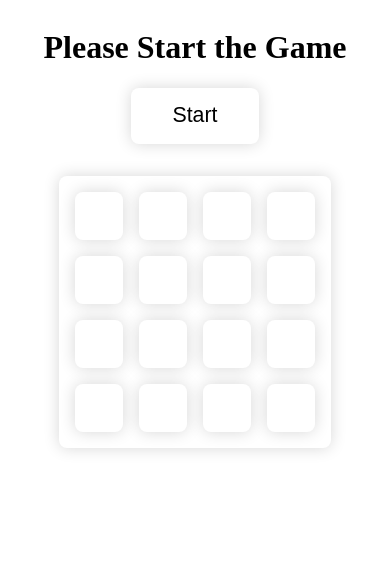
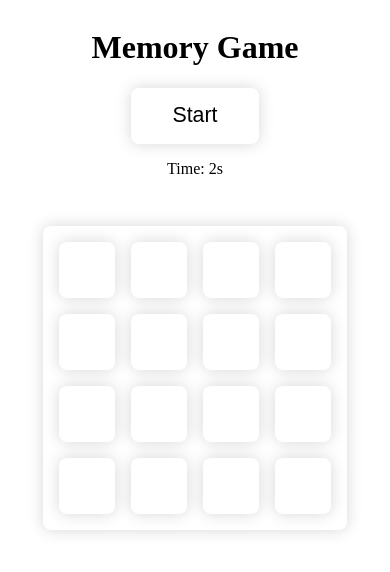
Before and after one commit to W1nt3rR/JavaScript-Games, a plain HTML site: page IgraMemorije/index.html in a window 390 px wide. Both pictures are taken after a click on the button "Start". Drawn offline with Linux system fonts and the light colour scheme.

Commit message:
add timer and align text to center

```diff
--- a/IgraMemorije/index.html
+++ b/IgraMemorije/index.html
@@ -9,8 +9,9 @@
 </head>
 <body>
     <div class="info">
-        <h1>Please Start the Game</h1>
+        <h1>Memory Game</h1>
         <button onclick="Start()">Start</button>
+        <p id="time">Press Start</p>
     </div>
 
     <div id="container">
--- a/IgraMemorije/javascript.js
+++ b/IgraMemorije/javascript.js
@@ -1,5 +1,6 @@
 const board = document.getElementById("game");
 const info = document.getElementById("info");
+const time = document.getElementById("time");
 
 const array = ["A", "B", "C", "D", "E", "F", "G", "H", "A", "B", "C", "D", "E", "F", "G", "H"];
 
@@ -7,6 +8,7 @@ const array = ["A", "B", "C", "D", "E", "F", "G", "H", "A", "B", "C", "D", "E",
 let flippedCards = [];
 let disableFlip = false;
 let numberFound = 0;
+let timer = 0;
 
 const flipCard = (e) => {
     if(disableFlip)
@@ -43,10 +45,19 @@ const flipCard = (e) => {
     }
 }
 
+const timerFn = () => {
+    timer++;
+    time.innerText = `Time: ${timer}s`;
+}
+
+let Interval;
+
 const Start = () => {
     board.innerHTML = "";
     const randomized = array.sort(() => Math.random() - 0.5);
     info.innerText = "";
+
+    Interval = setInterval(timerFn, 1000)
 
     randomized.map((letter) => {
         const card = document.createElement("div");
@@ -62,4 +73,6 @@ const Start = () => {
 const endGame = () => {
     info.innerText = "Congratulations! You are now Smarter.";
     numberFound = 0;
+    timer = 0;
+    clearInterval(Interval);
 }
--- a/IgraMemorije/style.css
+++ b/IgraMemorije/style.css
@@ -33,6 +33,7 @@ button:active {
     display: flex;
     align-items: center;
     flex-direction: column;
+    text-align: center;
 }
 
 #container {
@@ -76,7 +77,7 @@ button:active {
 
 @media screen and (max-width: 650px){
     :root {
-        --card-size: 48px;
+        --card-size: 56px;
         --gap: 16px;
         --radius: 8px;
     }
```
